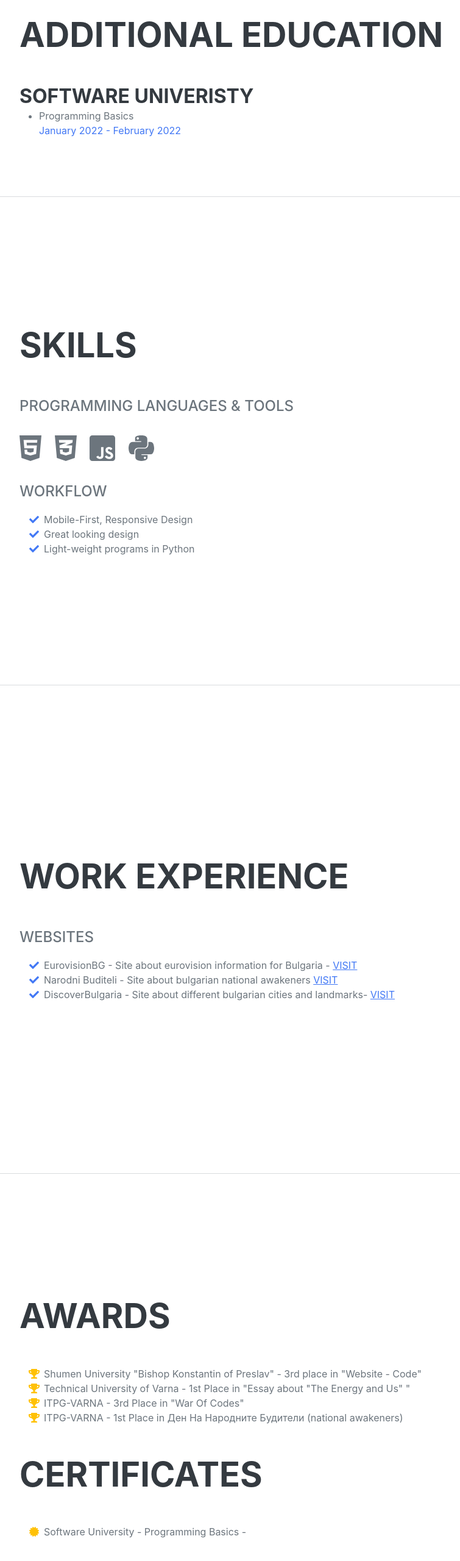
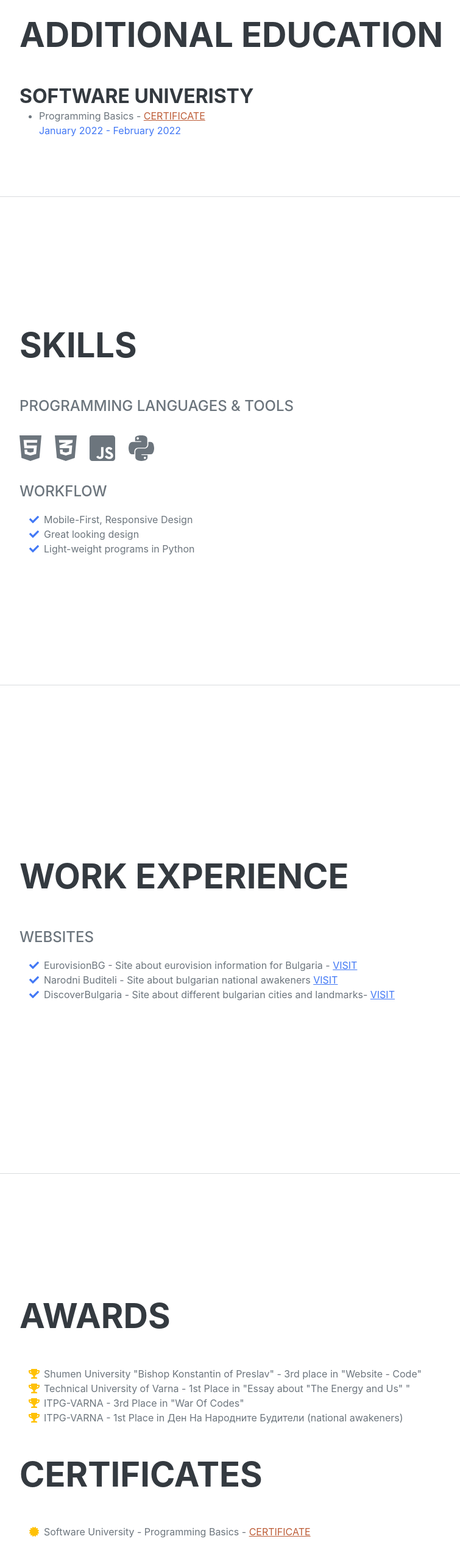
Before and after one commit to DeyanVNikolov/me, a plain HTML site: page index.html in a window 1280 px wide. Shown: the part 1337-3897 px from the top of the page at 61% size, without its empty margins (288-1043 px from the left). Drawn offline with nearby package versions, Linux system fonts and the light colour scheme; a web font is replaced by a local one.

Commit message:
Update index.html

```diff
--- a/index.html
+++ b/index.html
@@ -120,7 +120,7 @@
 
                 </div>
                 <ul>
-                    <li>Programming Basics<div class="flex-shrink-0"><span class="text-primary custom-text-blue">January
+                    <li>Programming Basics - <a href="https://softuni.bg/certificates/details/125570/76efd44b" target="_blank">CERTIFICATE</a><div class="flex-shrink-0"><span class="text-primary custom-text-blue">January
                                 2022 - February 2022</span></div>
                     </li>
                 </ul>
@@ -215,7 +215,7 @@
                 <ul class="fa-ul mb-0">
                     <li>
                         <span class="fa-li"><i class="fas fa-certificate text-warning"></i></span>
-                        Software University - Programming Basics -
+                        Software University - Programming Basics - <a href="https://softuni.bg/certificates/details/125570/76efd44b" target="_blank">CERTIFICATE</a>
                     </li>
                 </ul>
             </div>
```
